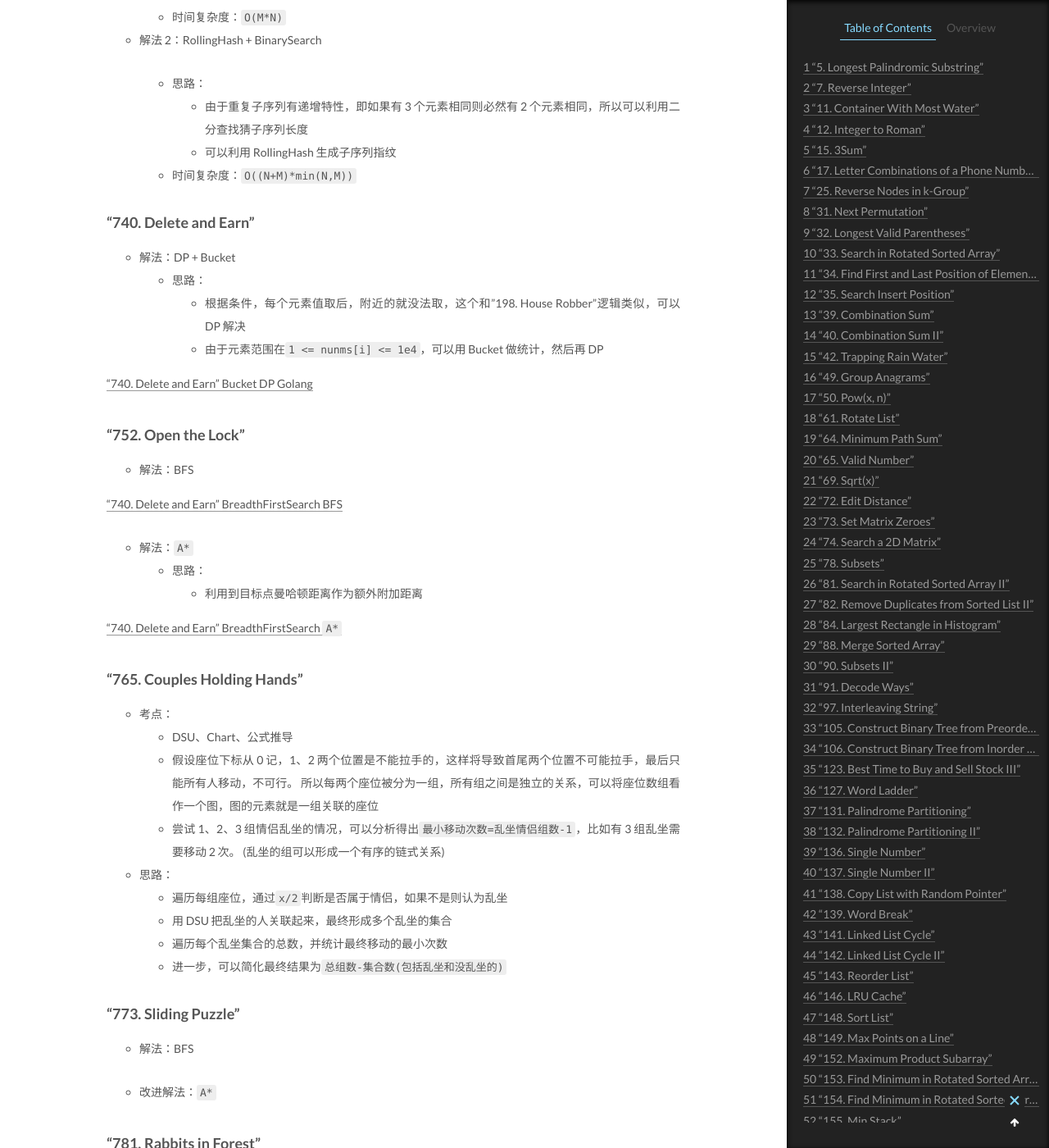
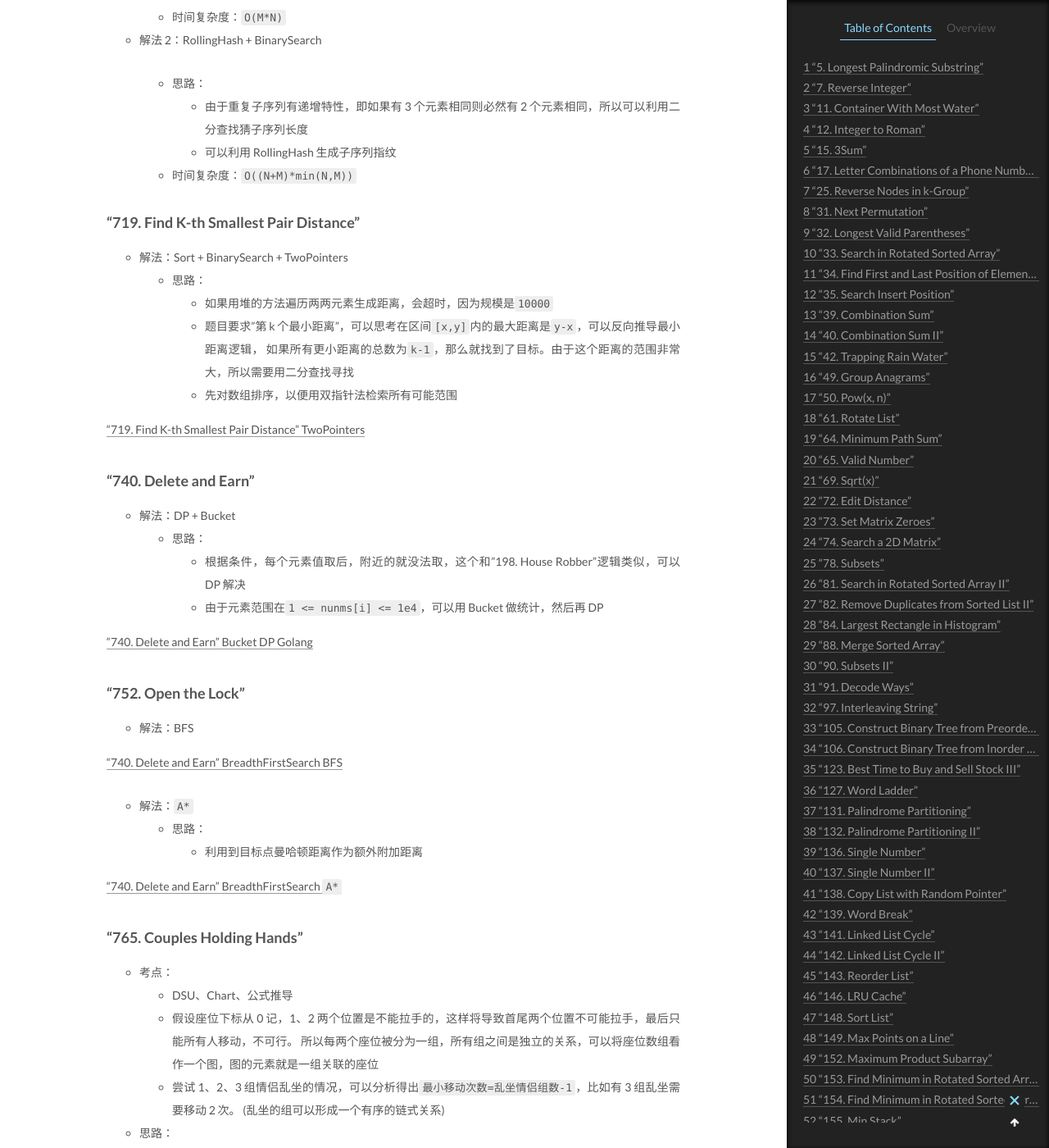
Before and after one commit to CodeHunter2006/CodeHunter2006.github.io, a Jekyll site: the page built from _posts/2020-12-27-LeetCode_Question_Category.md, in a window 1280 px wide and 1400 px high, scrolled down 46678 px. Shown: the whole window at 82% size. Built offline with Jekyll 4.4.1, drawn with Linux system fonts in a browser that asks for light colours; formulas are drawn with MathJax 3.

Commit message:
[doc]: add contents.

```diff
--- a/_posts/2020-12-27-LeetCode_Question_Category.md
+++ b/_posts/2020-12-27-LeetCode_Question_Category.md
@@ -1670,6 +1670,17 @@ tags: Algorithm Leetcode
     - 由于重复子序列有递增特性，即如果有 3 个元素相同则必然有 2 个元素相同，所以可以利用二分查找猜子序列长度
     - 可以利用 RollingHash 生成子序列指纹
   - 时间复杂度：`O((N+M)*min(N,M))`
+
+### "719. Find K-th Smallest Pair Distance"
+
+- 解法：Sort + BinarySearch + TwoPointers
+  - 思路：
+    - 如果用堆的方法遍历两两元素生成距离，会超时，因为规模是`10000`
+    - 题目要求"第 k 个最小距离"，可以思考在区间`[x,y]`内的最大距离是`y-x`，可以反向推导最小距离逻辑，
+      如果所有更小距离的总数为`k-1`，那么就找到了目标。由于这个距离的范围非常大，所以需要用二分查找寻找
+    - 先对数组排序，以便用双指针法检索所有可能范围
+
+["719. Find K-th Smallest Pair Distance" TwoPointers]()
 
 ### "740. Delete and Earn"
 
```
Also changed, not shown: _posts/2020-12-27-Algorithm_TwoPointers.md (+24 -0 lines).
